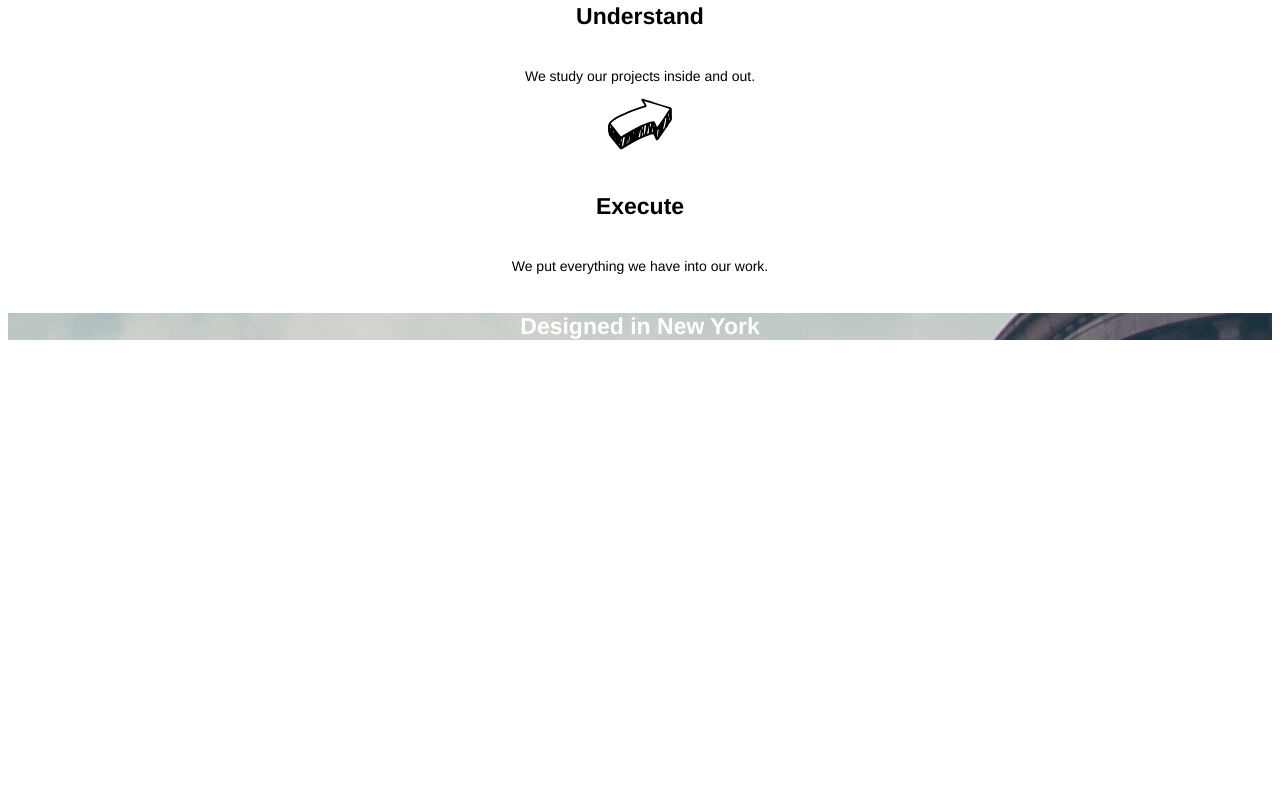
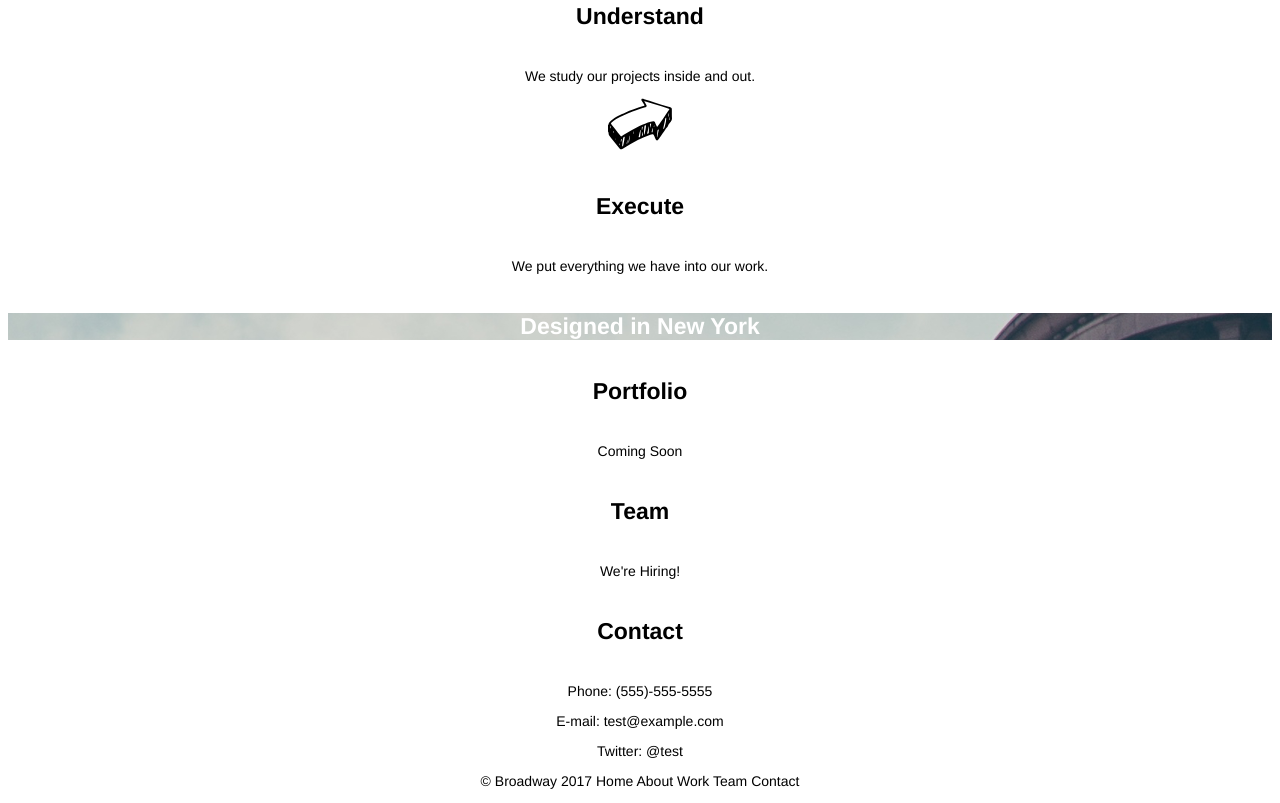
Before and after one commit to mgibbons8592/broadway, a plain HTML site: page index.html in a window 1280 px wide. Shown: the part 689-1492 px from the top of the page. Before the commit the page ends 1067 px from the top, so only its background shows below. Drawn offline with Linux system fonts and the light colour scheme.

Commit message:
Final commit.

```diff
--- a/index.html
+++ b/index.html
@@ -33,9 +33,19 @@
 
         <h5 id=newyork>Designed in New York</h5>
 
+        <h5 class=strategy>Portfolio</h5>
+          <p>Coming Soon</p>
 
+        <h5 class=strategy>Team</h5>
+          <p>We're Hiring!</p>
 
+        <h5 class=strategy>Contact</h5>
+          <p>Phone: (555)-555-5555</p>
+          <p>E-mail: test@example.com</p>
+          <p>Twitter: @test</p>
 
+          <p class=broad>© Broadway 2017 <a id="home">Home</a> <a id="about">About</a>
+            <a id="work">Work</a> <a id="team">Team</a> <a id="contact">Contact</a></p>
 
   </body>
 </html>
```
